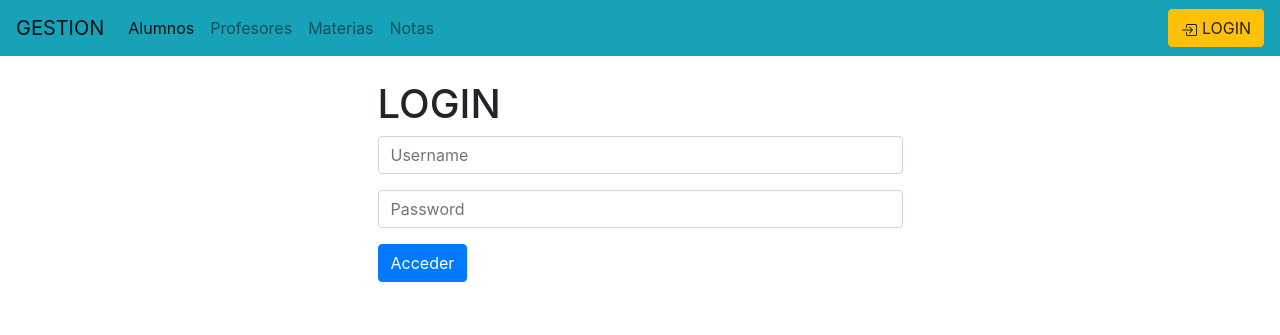
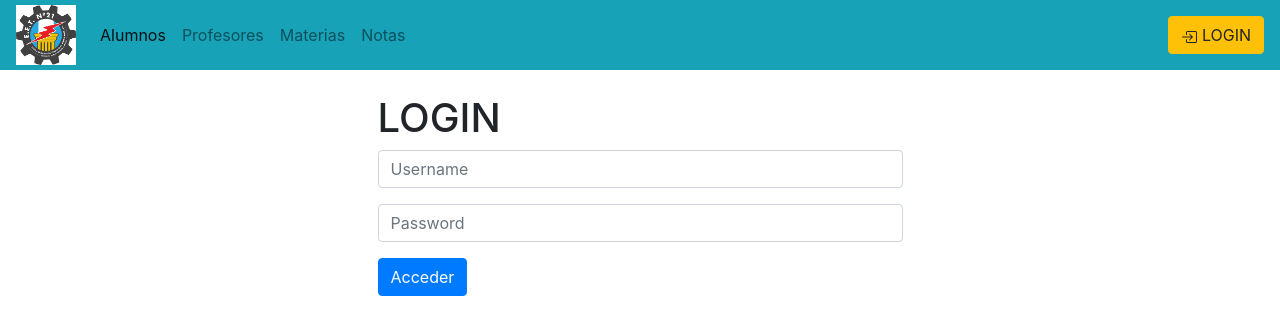
Before and after one commit to IESETYFP/GestionAlumnosPython23, a Django app: page / in a window 1280 px wide. Shown: the top 335 px of the page. Run offline with Django 4.2, Linux system fonts and the light colour scheme.

Commit message:
Added icons

```diff
--- a/index/templates/partials/navbar.html
+++ b/index/templates/partials/navbar.html
@@ -1,7 +1,15 @@
 {% load static %}
 
-<nav class="navbar navbar-expand-lg navbar-light bg-info">
-  <a class="navbar-brand" href="http://127.0.0.1:8000/">GESTION</a>
+<nav class="navbar navbar-expand-lg navbar-light bg-info py-0">
+  <a class="navbar-brand" href="http://127.0.0.1:8000/"
+    ><div class="">
+      <img
+        src="{% static 'img/eet21.png' %}"
+        alt="Colegio Industrial"
+        width="60"
+        height="60"
+      /></div
+  ></a>
   <button
     class="navbar-toggler"
     type="button"
@@ -40,8 +48,9 @@
         <path
           fill-rule="evenodd"
           d="M15.854 8.354a.5.5 0 0 0 0-.708l-3-3a.5.5 0 0 0-.708.708L14.293 7.5H5.5a.5.5 0 0 0 0 1h8.793l-2.147 2.146a.5.5 0 0 0 .708.708l3-3z"
-        /></svg
-      > Logout
+        />
+      </svg>
+      Logout
     </button></a
   >
   {% else %}
```
Also changed, not shown: index/static/img/eet21.png (added).
